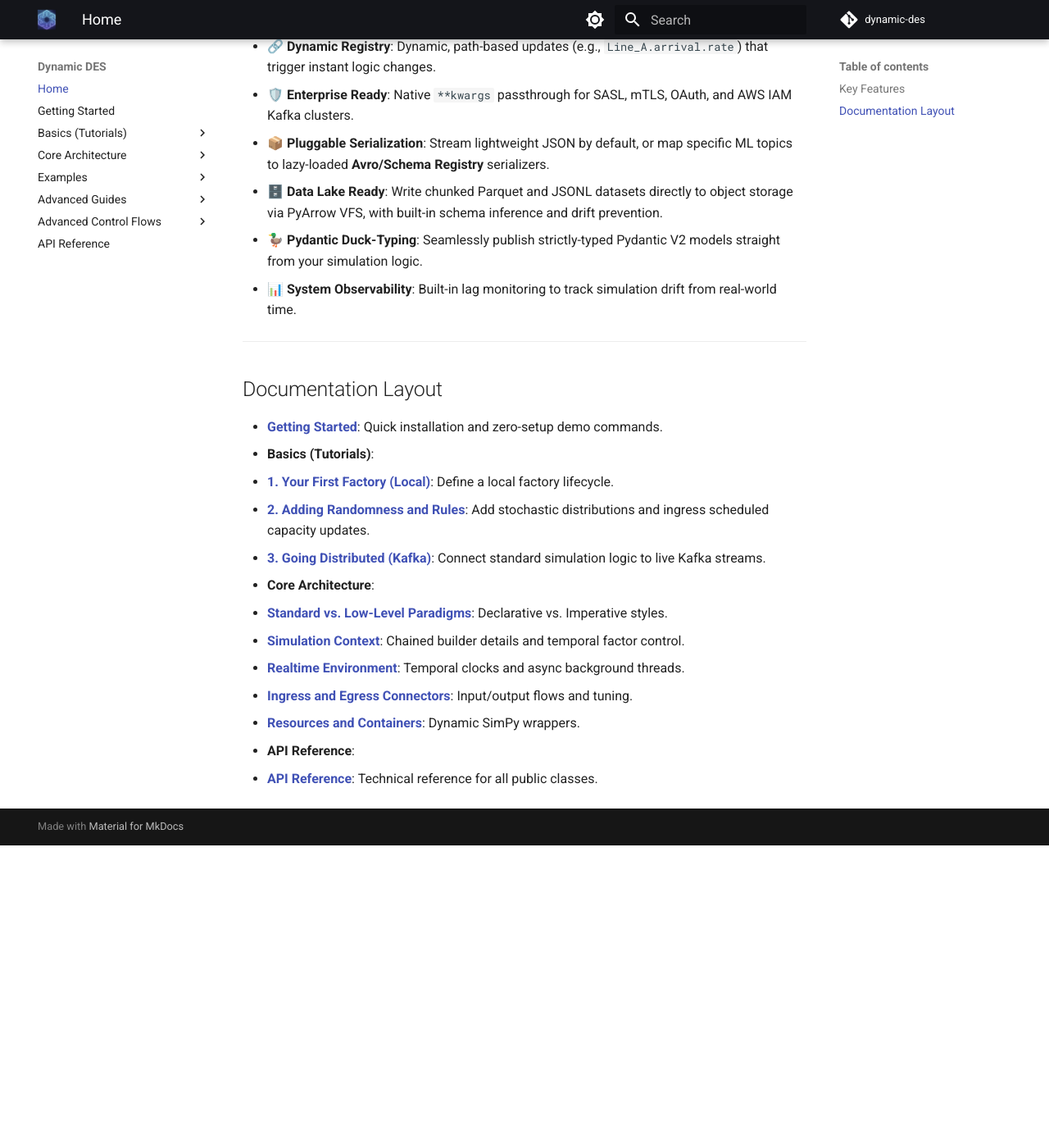
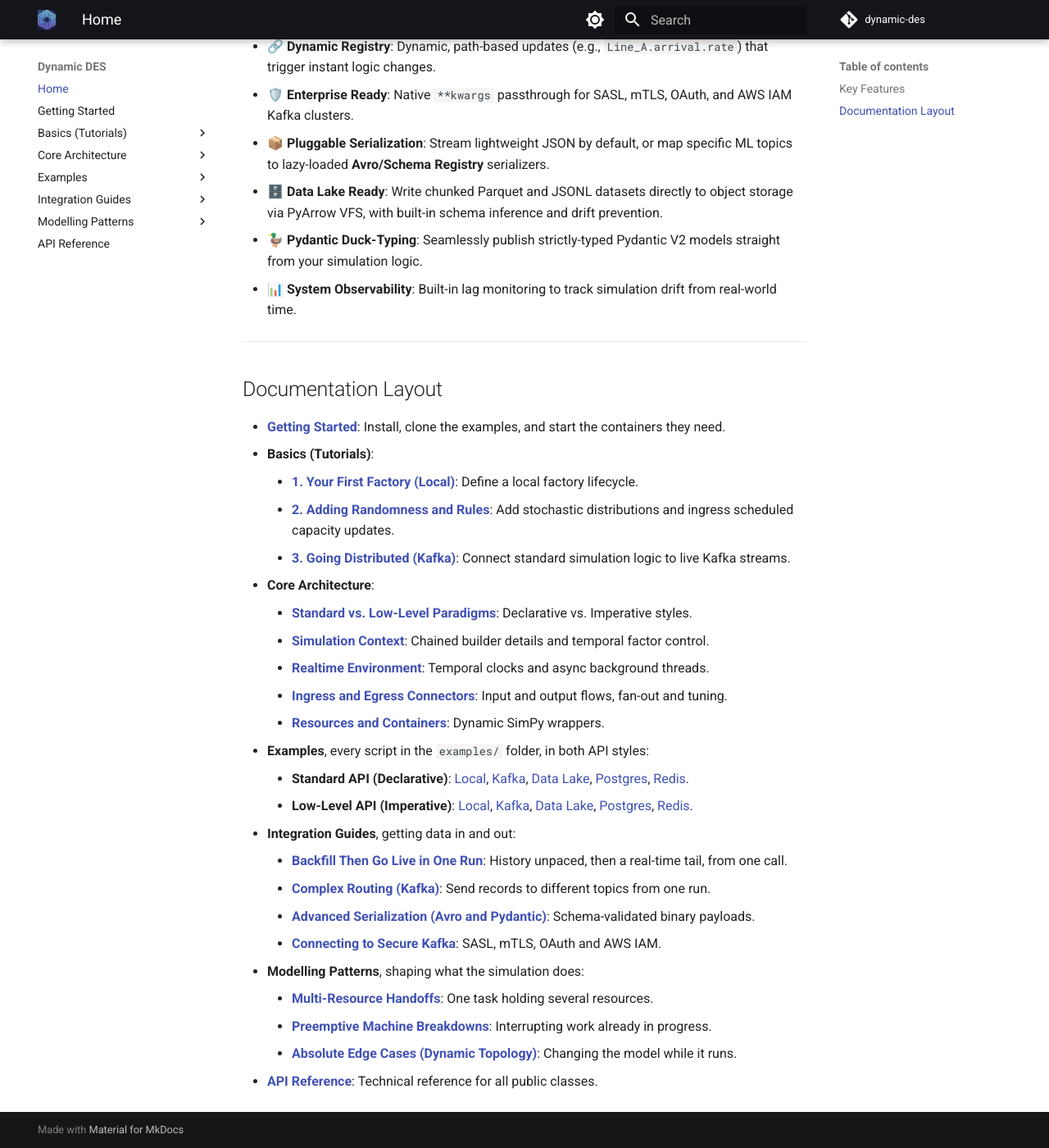
Before and after one commit to jaehyeon-kim/dynamic-des, an MkDocs documentation site: the page built from docs/index.md, in a window 1280 px wide and 1400 px high, scrolled down 1061 px. Shown: the whole window at 82% size. Built offline with MkDocs 1.6.1 and Material for MkDocs 9.7.7, drawn with Linux system fonts in a browser that asks for light colours; comment, search, counter and statistics services are not loaded; the version menu is left out; before the commit the page ends 2092 px from its top, so only the background shows below that.

Commit message:
Fix Redis stream routing, and tidy the documentation
RedisEgress read __stream__ from the top level of the record, but
publish_event nests the caller's dictionary under value, so the key was
never found and every record went to the default stream. The routing the
examples document never happened, and nothing failed. PostgresEgress
already unwraps the same way for __table__, which is why table routing
always worked. Verified against a real Valkey: part_events now holds 82
entries where the stream did not previously exist.

The index page listed 11 of the 28 pages in the sidebar, and rendered
flat because Python-Markdown needs four-space indentation. The two
sections both called Advanced are now Integration Guides and Modelling
Patterns.

The API reference showed __init__ as a function on every class. Its
arguments merge into the class now, and underscore members are filtered,
which required annotating one **kwargs.

The dashboard runs with uv run --with nicegui, so nothing is installed
permanently for a demo. examples/README.md no longer claims every pair of
examples runs the same simulation; the local pair deliberately differs.

```diff
--- a/docs/index.md
+++ b/docs/index.md
@@ -25,16 +25,27 @@ It bridges the gap between static discrete-event simulations and the live world
 
 ## Documentation Layout
 
-* **[Getting Started](getting-started.md)**: Quick installation and zero-setup demo commands.
+* **[Getting Started](getting-started.md)**: Install, clone the examples, and start the containers they need.
 * **Basics (Tutorials)**:
-  * **[1. Your First Factory (Local)](tutorials/01-first-factory.md)**: Define a local factory lifecycle.
-  * **[2. Adding Randomness and Rules](tutorials/02-distributions-resources.md)**: Add stochastic distributions and ingress scheduled capacity updates.
-  * **[3. Going Distributed (Kafka)](tutorials/03-connecting-kafka.md)**: Connect standard simulation logic to live Kafka streams.
+    * **[1. Your First Factory (Local)](tutorials/01-first-factory.md)**: Define a local factory lifecycle.
+    * **[2. Adding Randomness and Rules](tutorials/02-distributions-resources.md)**: Add stochastic distributions and ingress scheduled capacity updates.
+    * **[3. Going Distributed (Kafka)](tutorials/03-connecting-kafka.md)**: Connect standard simulation logic to live Kafka streams.
 * **Core Architecture**:
-  * **[Standard vs. Low-Level Paradigms](architecture/paradigms.md)**: Declarative vs. Imperative styles.
-  * **[Simulation Context](architecture/context.md)**: Chained builder details and temporal factor control.
-  * **[Realtime Environment](architecture/environment.md)**: Temporal clocks and async background threads.
-  * **[Ingress and Egress Connectors](architecture/connectors.md)**: Input/output flows and tuning.
-  * **[Resources and Containers](architecture/resources.md)**: Dynamic SimPy wrappers.
-* **API Reference**:
-  * **[API Reference](api.md)**: Technical reference for all public classes.
+    * **[Standard vs. Low-Level Paradigms](architecture/paradigms.md)**: Declarative vs. Imperative styles.
+    * **[Simulation Context](architecture/context.md)**: Chained builder details and temporal factor control.
+    * **[Realtime Environment](architecture/environment.md)**: Temporal clocks and async background threads.
+    * **[Ingress and Egress Connectors](architecture/connectors.md)**: Input and output flows, fan-out and tuning.
+    * **[Resources and Containers](architecture/resources.md)**: Dynamic SimPy wrappers.
+* **Examples**, every script in the `examples/` folder, in both API styles:
+    * **Standard API (Declarative)**: [Local](examples/declarative/local.md), [Kafka](examples/declarative/kafka.md), [Data Lake](examples/declarative/history.md), [Postgres](examples/declarative/postgres.md), [Redis](examples/declarative/redis.md).
+    * **Low-Level API (Imperative)**: [Local](examples/imperative/local.md), [Kafka](examples/imperative/kafka.md), [Data Lake](examples/imperative/history.md), [Postgres](examples/imperative/postgres.md), [Redis](examples/imperative/redis.md).
+* **Integration Guides**, getting data in and out:
+    * **[Backfill Then Go Live in One Run](guides/backfill-then-live.md)**: History unpaced, then a real-time tail, from one call.
+    * **[Complex Routing (Kafka)](guides/complex-routing.md)**: Send records to different topics from one run.
+    * **[Advanced Serialization (Avro and Pydantic)](guides/avro-and-pydantic.md)**: Schema-validated binary payloads.
+    * **[Connecting to Secure Kafka](guides/kafka-security.md)**: SASL, mTLS, OAuth and AWS IAM.
+* **Modelling Patterns**, shaping what the simulation does:
+    * **[Multi-Resource Handoffs](guides/multi-resource-handoffs.md)**: One task holding several resources.
+    * **[Preemptive Machine Breakdowns](guides/preemptive-breakdowns.md)**: Interrupting work already in progress.
+    * **[Absolute Edge Cases (Dynamic Topology)](guides/dynamic-topology.md)**: Changing the model while it runs.
+* **[API Reference](api.md)**: Technical reference for all public classes.
--- a/mkdocs.yml
+++ b/mkdocs.yml
@@ -33,6 +33,13 @@ plugins:
             show_root_toc_entry: true # Ensures class appears in TOC
             show_root_heading: true # Shows the class name as a heading
             show_category_heading: true # Groups methods, attributes, etc.
+            # The constructor arguments belong under the class, not in a separate
+            # "Functions" entry called __init__, which tells a reader nothing.
+            merge_init_into_class: true
+            # The default filter hides _private but not dunders, so __init__ and its
+            # siblings appeared in the page. This hides every underscore name.
+            filters: ["!^_"]
+            docstring_section_style: table
 
 extra:
   version:
@@ -64,12 +71,12 @@ nav:
           - Fast-Forward to Data Lake: examples/imperative/history.md
           - Relational DB (Postgres): examples/imperative/postgres.md
           - In-Memory Store (Redis): examples/imperative/redis.md
-  - Advanced Guides:
+  - Integration Guides:
       - Backfill Then Go Live in One Run: guides/backfill-then-live.md
       - Complex Routing (Kafka): guides/complex-routing.md
       - Advanced Serialization (Avro and Pydantic): guides/avro-and-pydantic.md
       - Connecting to Secure Kafka: guides/kafka-security.md
-  - Advanced Control Flows:
+  - Modelling Patterns:
       - Multi-Resource Handoffs (Hybrid Pattern): guides/multi-resource-handoffs.md
       - Preemptive Machine Breakdowns (Hybrid Pattern): guides/preemptive-breakdowns.md
       - Absolute Edge Cases (Dynamic Topology): guides/dynamic-topology.md
```
Also changed, not shown: README.md (+3 -3 lines), docs/examples/declarative/kafka.md (+2 -2 lines), docs/examples/declarative/redis.md (+1 -1 lines), docs/getting-started.md (+2 -2 lines), examples/README.md (+2 -2 lines), 4 other files.
